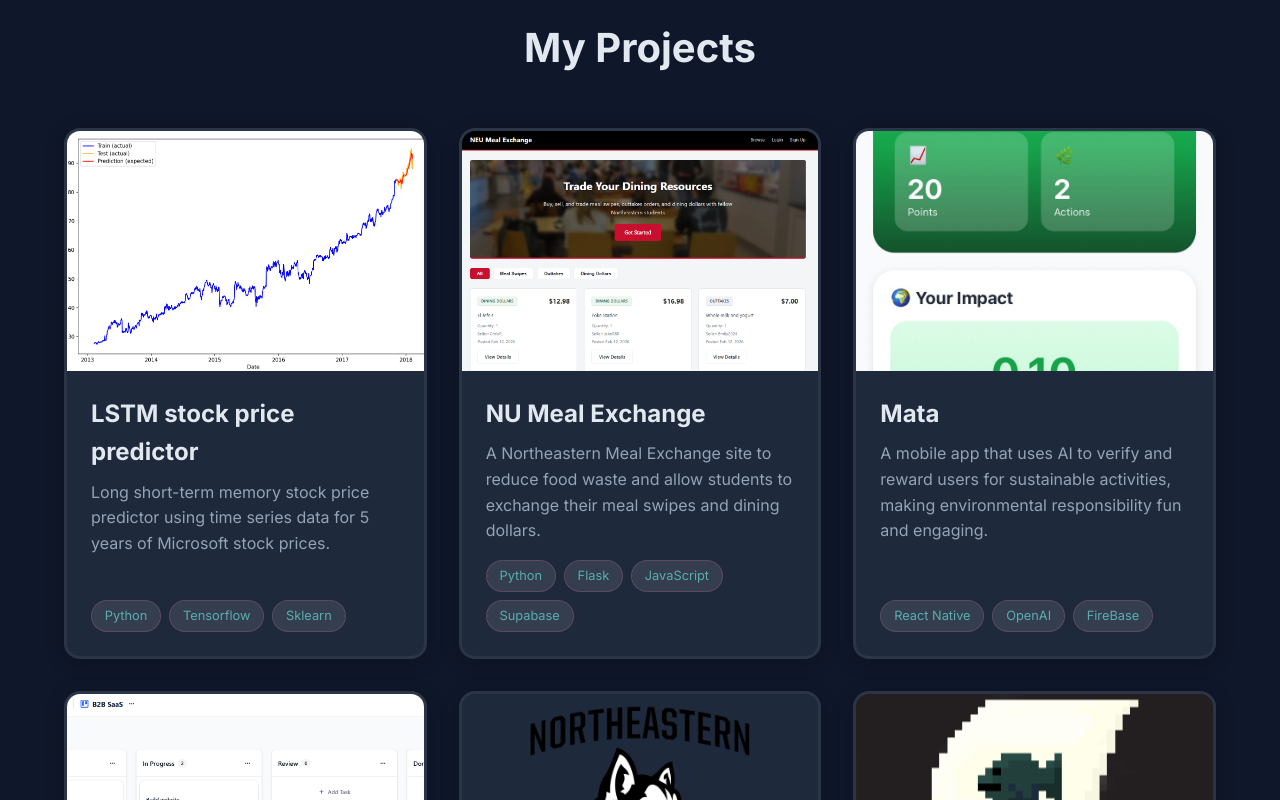
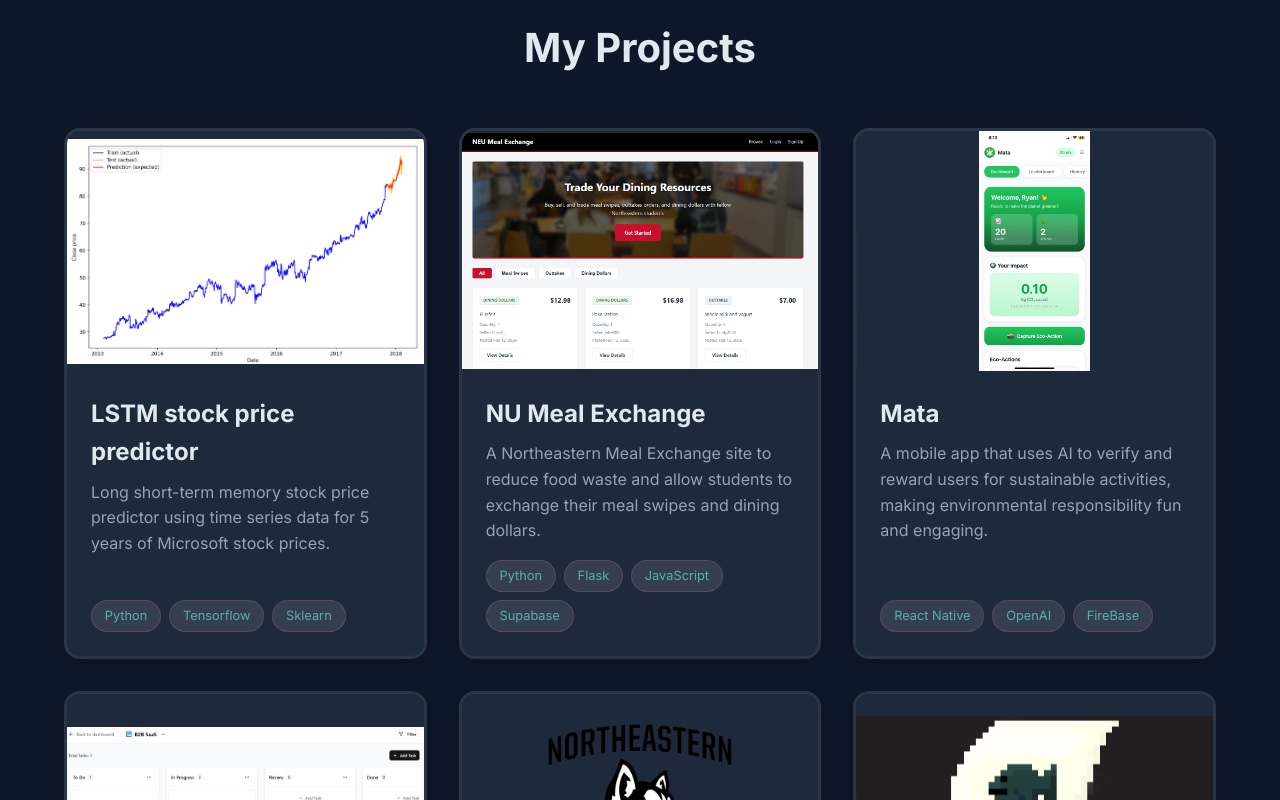
Before and after one commit to ryanjchang/Personal-Website, a React (Vite) app: page / in a window 1280 px wide. Shown: the part 880-1680 px from the top of the page. Built offline with nearby package versions, Linux system fonts and the light colour scheme.

Commit message:
changed images to contain to fit full box

```diff
--- a/src/App.css
+++ b/src/App.css
@@ -447,8 +447,10 @@
 
 .project-image{
   height: 240px;
-  background-size: cover;
+  background-size: contain;
   background-position: center;
+  background-repeat: no-repeat;
+  background-color: var(--section-bg);
   position: relative;
   overflow: hidden;
   max-width: 100%;
@@ -504,13 +506,6 @@
 }
 
 
-@media(max-width: 768px){
-  .project-image{
-    background-size: contain;
-    background-position: center;
-    background-repeat: no-repeat;
-  }
-}
 
 /* Contact Section */
 .contact {
```
